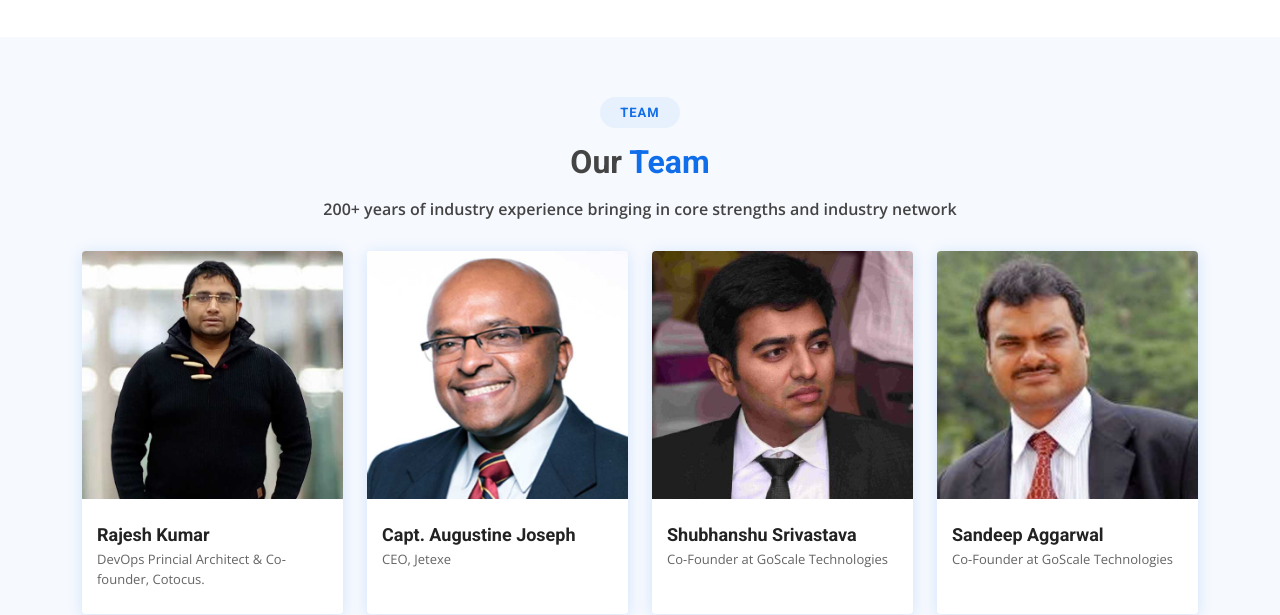
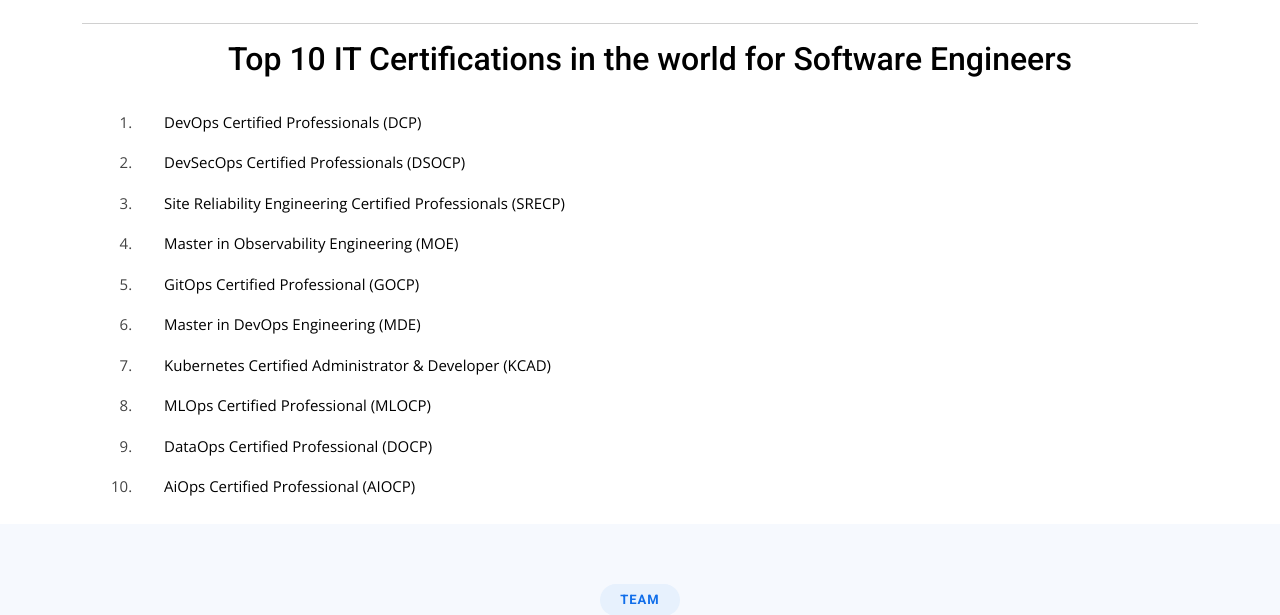
Before and after one commit to software-engineering-certifications/microservices-certified-professional-mscp, a plain HTML site: page index.html in a window 1280 px wide. Shown: the part 2734-3349 px from the top of the page. Drawn offline with nearby package versions, Linux system fonts and the light colour scheme.

Commit message:
Adding Top 10 certifications

```diff
--- a/index.html
+++ b/index.html
@@ -67,6 +67,17 @@
 
     .ul{
       margin-left: 3%;
+    }
+    .ol{
+      margin-top: 25px;
+    }
+    .format{
+      color: black;
+      margin-left: 20px;
+      text-decoration : none;
+    }
+    .link{
+      margin-bottom: -14px;
     }
   </style>
 </head>
@@ -249,7 +260,62 @@
       </div>
     </section>
     <!-- End Services Section -->
-
+        <div class="container" style="margin-top:-30px;">
+      <hr class="featurette-divider">
+      <div class="container">
+        <div class="row featurette">
+          <div class="col-md-12 order-md-2">
+            <h2 class="text-center"><a class="format"
+                href="https://www.devopsschool.com/blog/top-10-it-certifications-in-the-world-for-software-engineers-in-2022/">Top
+                10 IT Certifications in the world for Software Engineers</a> </h2>
+            <ol class="ol">
+              <li class="link">
+                <p><a class="format" href="https://www.devopsschool.com/certification/devops-certified-professional-dcp.html" target="_blank">DevOps
+                    Certified Professionals (DCP)</a></p>
+              </li>
+              <li class="link">
+                <p><a class="format"
+                    href="https://www.devopsschool.com/certification/devsecops-certified-professional-dsocp.html" target="_blank">DevSecOps
+                    Certified Professionals (DSOCP)</a></p>
+              </li>
+              <li class="link">
+                <p><a class="format" href="https://www.devopsschool.com/certification/sre-certified-professional-srecp.html" target="_blank">Site
+                    Reliability Engineering Certified Professionals (SRECP)</a></p>
+              </li>
+              <li class="link">
+                <p ><a class="format" href="https://www.devopsschool.com/certification/master-observability-engineering.html" target="_blank">Master in
+                    Observability Engineering (MOE)</a></p>
+              </li>
+              <li class="link">
+                <p ><a class="format" href="https://www.devopsschool.com/certification/gitops-certified-professional.html" target="_blank">GitOps
+                    Certified Professional (GOCP)</a></p>
+              </li>
+              <li class="link">
+                <p><a class="format" href="https://www.devopsschool.com/certification/master-in-devops-engineering.html" target="_blank">Master in
+                    DevOps Engineering (MDE)</a></p>
+              </li>
+              <li class="link">
+                <p><a class="format"
+                    href="https://www.devopsschool.com/certification/kubernetes-certified-administrator-developer.html" target="_blank">Kubernetes
+                    Certified Administrator & Developer (KCAD)</a></p>
+              </li>
+              <li class="link">
+                <p><a class="format" href="https://www.devopsschool.com/certification/mlops-certified-professional.html" target="_blank">MLOps
+                    Certified Professional (MLOCP)</a></p>
+              </li>
+              <li class="link">
+                <p><a class="format" href="https://www.devopsschool.com/certification/dataops-certified-professional.html" target="_blank">DataOps
+                    Certified Professional (DOCP)</a></p>
+              </li>
+              <li class="link">
+                <p><a class="format" href="https://www.devopsschool.com/certification/aiops-training-course.html" target="_blank">AiOps Certified
+                    Professional (AIOCP)</a></p>
+              </li>
+            </ol>
+          </div>
+        </div>
+      </div>
+      </div>
     <!-- ======= Team Section ======= -->
     <section id="team" class="team section-bg">
       <div class="container" data-aos="fade-up">
```
